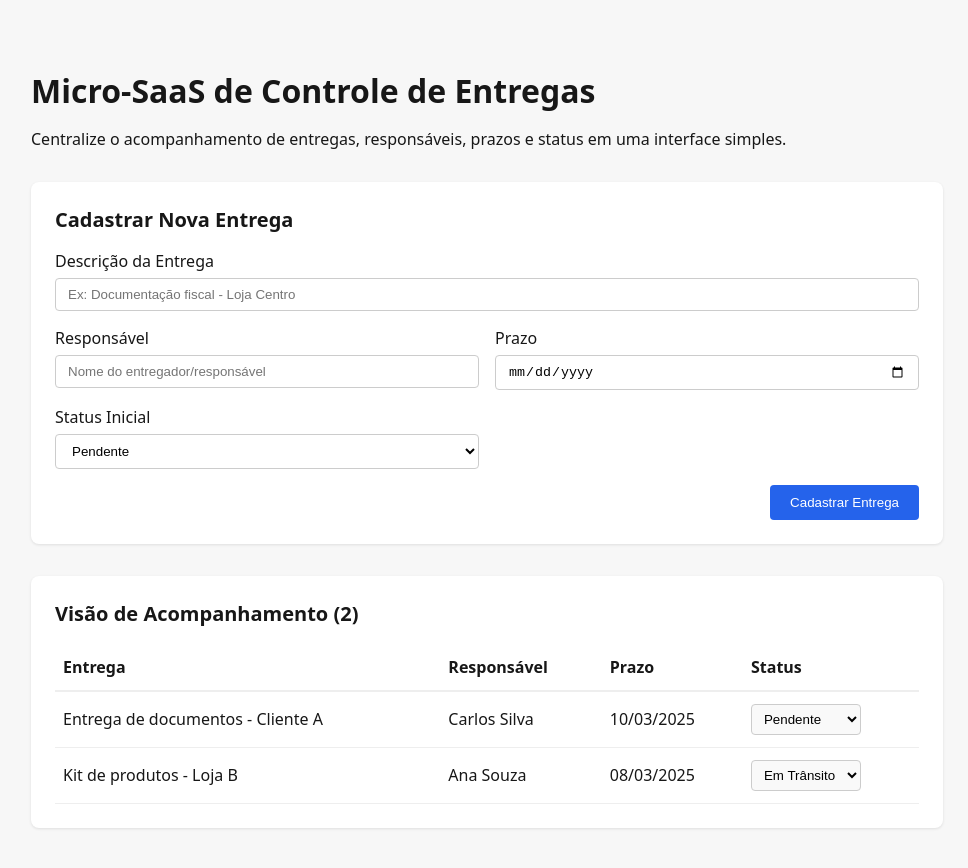
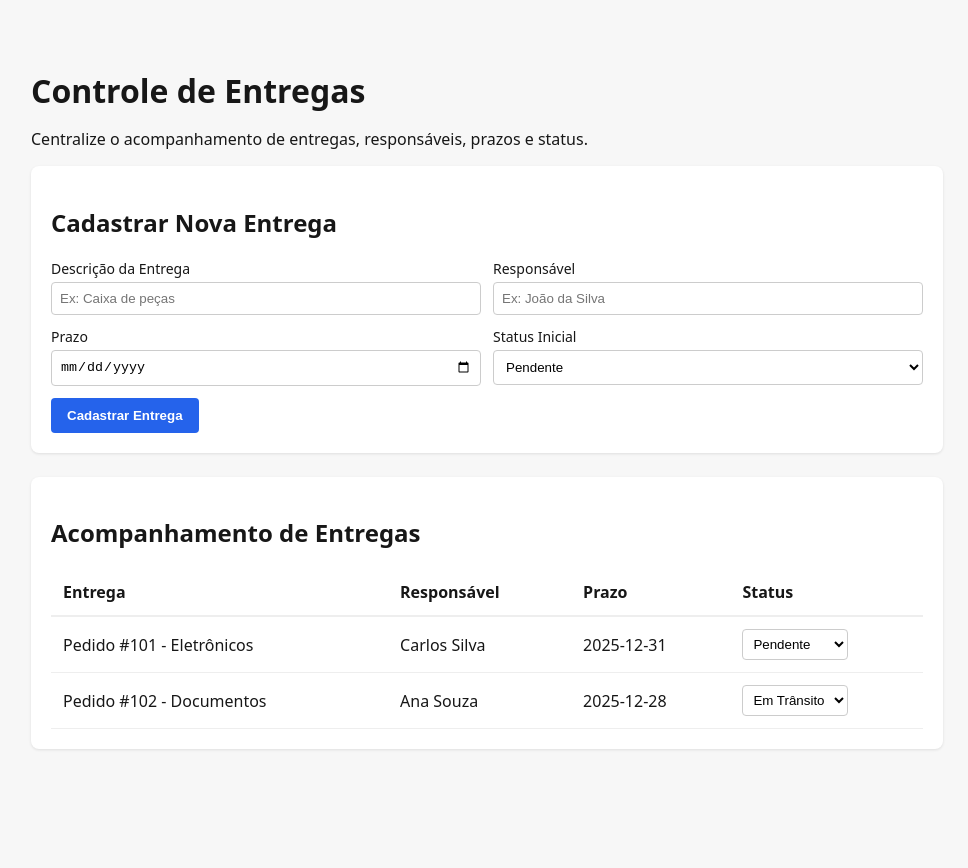
Before and after one commit to Klip-lab/micro-saas-controle-entregas, a React (Vite) app: page / in a window 1280 px wide. Shown: the top 868 px of the page, without its empty margins (153-1121 px from the left). After the commit the page ends 800 px from the top, so only its background shows below. Built offline with nearby package versions, Linux system fonts and the light colour scheme.

Commit message:
factory: TASK-PRJ-624786-001

```diff
--- a/src/App.tsx
+++ b/src/App.tsx
@@ -1,10 +1,10 @@
-import { useState } from 'react';
+import React, { useState } from 'react';
 
 interface Delivery {
   id: string;
   title: string;
   responsible: string;
-  deadline: string;
+  dueDate: string;
   status: 'Pendente' | 'Em Trânsito' | 'Entregue' | 'Cancelado';
 }
 
@@ -12,96 +12,96 @@ export default function App() {
   const [deliveries, setDeliveries] = useState<Delivery[]>([
     {
       id: '1',
-      title: 'Entrega de documentos - Cliente A',
+      title: 'Pedido #101 - Eletrônicos',
       responsible: 'Carlos Silva',
-      deadline: '2025-03-10',
-      status: 'Pendente',
+      dueDate: '2025-12-31',
+      status: 'Pendente'
     },
     {
       id: '2',
-      title: 'Kit de produtos - Loja B',
+      title: 'Pedido #102 - Documentos',
       responsible: 'Ana Souza',
-      deadline: '2025-03-08',
-      status: 'Em Trânsito',
-    },
+      dueDate: '2025-12-28',
+      status: 'Em Trânsito'
+    }
   ]);
 
   const [title, setTitle] = useState('');
   const [responsible, setResponsible] = useState('');
-  const [deadline, setDeadline] = useState('');
+  const [dueDate, setDueDate] = useState('');
   const [status, setStatus] = useState<'Pendente' | 'Em Trânsito' | 'Entregue' | 'Cancelado'>('Pendente');
 
-  function handleAddDelivery(e: React.FormEvent) {
+  const handleAddDelivery = (e: React.FormEvent) => {
     e.preventDefault();
-    if (!title.trim() || !responsible.trim() || !deadline) return;
+    if (!title || !responsible || !dueDate) return;
 
     const newDelivery: Delivery = {
       id: Date.now().toString(),
-      title: title.trim(),
-      responsible: responsible.trim(),
-      deadline,
-      status,
+      title,
+      responsible,
+      dueDate,
+      status
     };
 
     setDeliveries([newDelivery, ...deliveries]);
     setTitle('');
     setResponsible('');
-    setDeadline('');
+    setDueDate('');
     setStatus('Pendente');
-  }
+  };
 
-  function handleStatusChange(id: string, newStatus: Delivery['status']) {
-    setDeliveries(deliveries.map(d => d.id === id ? { ...d, status: newStatus } : d));
-  }
+  const handleStatusChange = (id: string, newStatus: Delivery['status']) => {
+    setDeliveries(
+      deliveries.map(d => (d.id === id ? { ...d, status: newStatus } : d))
+    );
+  };
 
   return (
     <main>
-      <header style={{ marginBottom: '32px' }}>
-        <h1>Micro-SaaS de Controle de Entregas</h1>
-        <p>Centralize o acompanhamento de entregas, responsáveis, prazos e status em uma interface simples.</p>
-      </header>
+      <h1>Controle de Entregas</h1>
+      <p>Centralize o acompanhamento de entregas, responsáveis, prazos e status.</p>
 
-      <section style={{ background: '#fff', padding: '24px', borderRadius: '8px', marginBottom: '32px', boxShadow: '0 1px 3px rgba(0,0,0,0.1)' }}>
-        <h2 style={{ marginTop: 0, fontSize: '1.25rem' }}>Cadastrar Nova Entrega</h2>
-        <form onSubmit={handleAddDelivery} style={{ display: 'grid', gridTemplateColumns: '1fr 1fr', gap: '16px' }}>
-          <div style={{ gridColumn: 'span 2' }}>
-            <label style={{ display: 'block', marginBottom: '6px', fontWeight: 500 }}>Descrição da Entrega</label>
+      <section style={{ background: '#fff', padding: '20px', borderRadius: '8px', marginBottom: '24px', boxShadow: '0 1px 3px rgba(0,0,0,0.1)' }}>
+        <h2>Cadastrar Nova Entrega</h2>
+        <form onSubmit={handleAddDelivery} style={{ display: 'grid', gap: '12px', gridTemplateColumns: '1fr 1fr' }}>
+          <div>
+            <label style={{ display: 'block', marginBottom: '4px', fontSize: '14px', fontWeight: 500 }}>Descrição da Entrega</label>
             <input
               type="text"
               value={title}
               onChange={e => setTitle(e.target.value)}
-              placeholder="Ex: Documentação fiscal - Loja Centro"
-              style={{ width: '100%', padding: '8px 12px', border: '1px solid #ccc', borderRadius: '4px' }}
+              placeholder="Ex: Caixa de peças"
               required
+              style={{ width: '100%', padding: '8px', borderRadius: '4px', border: '1px solid #ccc' }}
             />
           </div>
           <div>
-            <label style={{ display: 'block', marginBottom: '6px', fontWeight: 500 }}>Responsável</label>
+            <label style={{ display: 'block', marginBottom: '4px', fontSize: '14px', fontWeight: 500 }}>Responsável</label>
             <input
               type="text"
               value={responsible}
               onChange={e => setResponsible(e.target.value)}
-              placeholder="Nome do entregador/responsável"
-              style={{ width: '100%', padding: '8px 12px', border: '1px solid #ccc', borderRadius: '4px' }}
+              placeholder="Ex: João da Silva"
               required
+              style={{ width: '100%', padding: '8px', borderRadius: '4px', border: '1px solid #ccc' }}
             />
           </div>
           <div>
-            <label style={{ display: 'block', marginBottom: '6px', fontWeight: 500 }}>Prazo</label>
+            <label style={{ display: 'block', marginBottom: '4px', fontSize: '14px', fontWeight: 500 }}>Prazo</label>
             <input
               type="date"
-              value={deadline}
-              onChange={e => setDeadline(e.target.value)}
-              style={{ width: '100%', padding: '8px 12px', border: '1px solid #ccc', borderRadius: '4px' }}
+              value={dueDate}
+              onChange={e => setDueDate(e.target.value)}
               required
+              style={{ width: '100%', padding: '8px', borderRadius: '4px', border: '1px solid #ccc' }}
             />
           </div>
           <div>
-            <label style={{ display: 'block', marginBottom: '6px', fontWeight: 500 }}>Status Inicial</label>
+            <label style={{ display: 'block', marginBottom: '4px', fontSize: '14px', fontWeight: 500 }}>Status Inicial</label>
             <select
               value={status}
               onChange={e => setStatus(e.target.value as Delivery['status'])}
-              style={{ width: '100%', padding: '8px 12px', border: '1px solid #ccc', borderRadius: '4px', background: '#fff' }}
+              style={{ width: '100%', padding: '8px', borderRadius: '4px', border: '1px solid #ccc', background: '#fff' }}
             >
               <option value="Pendente">Pendente</option>
               <option value="Em Trânsito">Em Trânsito</option>
@@ -109,10 +109,10 @@ export default function App() {
               <option value="Cancelado">Cancelado</option>
             </select>
           </div>
-          <div style={{ gridColumn: 'span 2', display: 'flex', justifyContent: 'flex-end' }}>
+          <div style={{ gridColumn: 'span 2' }}>
             <button
               type="submit"
-              style={{ background: '#2563eb', color: '#fff', border: 'none', padding: '10px 20px', borderRadius: '4px', fontWeight: 500, cursor: 'pointer' }}
+              style={{ background: '#2563eb', color: '#fff', border: 'none', padding: '10px 16px', borderRadius: '4px', cursor: 'pointer', fontWeight: 600 }}
             >
               Cadastrar Entrega
             </button>
@@ -120,32 +120,32 @@ export default function App() {
         </form>
       </section>
 
-      <section style={{ background: '#fff', padding: '24px', borderRadius: '8px', boxShadow: '0 1px 3px rgba(0,0,0,0.1)' }}>
-        <h2 style={{ marginTop: 0, fontSize: '1.25rem' }}>Visão de Acompanhamento ({deliveries.length})</h2>
+      <section style={{ background: '#fff', padding: '20px', borderRadius: '8px', boxShadow: '0 1px 3px rgba(0,0,0,0.1)' }}>
+        <h2>Acompanhamento de Entregas</h2>
         {deliveries.length === 0 ? (
-          <p style={{ color: '#666' }}>Nenhuma entrega cadastrada no momento.</p>
+          <p>Nenhuma entrega cadastrada.</p>
         ) : (
           <div style={{ overflowX: 'auto' }}>
             <table style={{ width: '100%', borderCollapse: 'collapse', textAlign: 'left' }}>
               <thead>
                 <tr style={{ borderBottom: '2px solid #eee' }}>
-                  <th style={{ padding: '12px 8px' }}>Entrega</th>
-                  <th style={{ padding: '12px 8px' }}>Responsável</th>
-                  <th style={{ padding: '12px 8px' }}>Prazo</th>
-                  <th style={{ padding: '12px 8px' }}>Status</th>
+                  <th style={{ padding: '12px' }}>Entrega</th>
+                  <th style={{ padding: '12px' }}>Responsável</th>
+                  <th style={{ padding: '12px' }}>Prazo</th>
+                  <th style={{ padding: '12px' }}>Status</th>
                 </tr>
               </thead>
               <tbody>
                 {deliveries.map(d => (
                   <tr key={d.id} style={{ borderBottom: '1px solid #eee' }}>
-                    <td style={{ padding: '12px 8px', fontWeight: 500 }}>{d.title}</td>
-                    <td style={{ padding: '12px 8px' }}>{d.responsible}</td>
-                    <td style={{ padding: '12px 8px' }}>{d.deadline.split('-').reverse().join('/')}</td>
-                    <td style={{ padding: '12px 8px' }}>
+                    <td style={{ padding: '12px', fontWeight: 500 }}>{d.title}</td>
+                    <td style={{ padding: '12px' }}>{d.responsible}</td>
+                    <td style={{ padding: '12px' }}>{d.dueDate}</td>
+                    <td style={{ padding: '12px' }}>
                       <select
                         value={d.status}
                         onChange={e => handleStatusChange(d.id, e.target.value as Delivery['status'])}
-                        style={{ padding: '6px 8px', borderRadius: '4px', border: '1px solid #ccc', background: '#f9f9f9' }}
+                        style={{ padding: '6px', borderRadius: '4px', border: '1px solid #ccc', background: '#fff' }}
                       >
                         <option value="Pendente">Pendente</option>
                         <option value="Em Trânsito">Em Trânsito</option>
```
